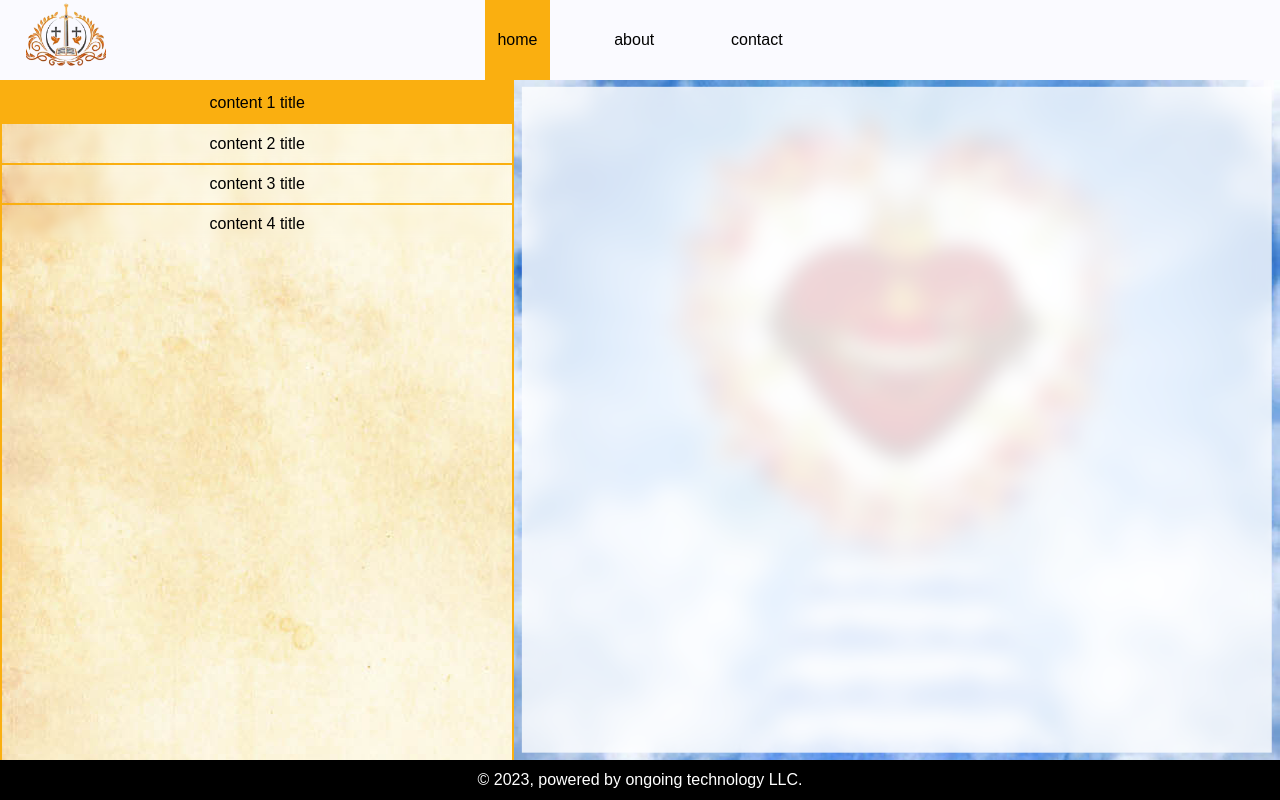
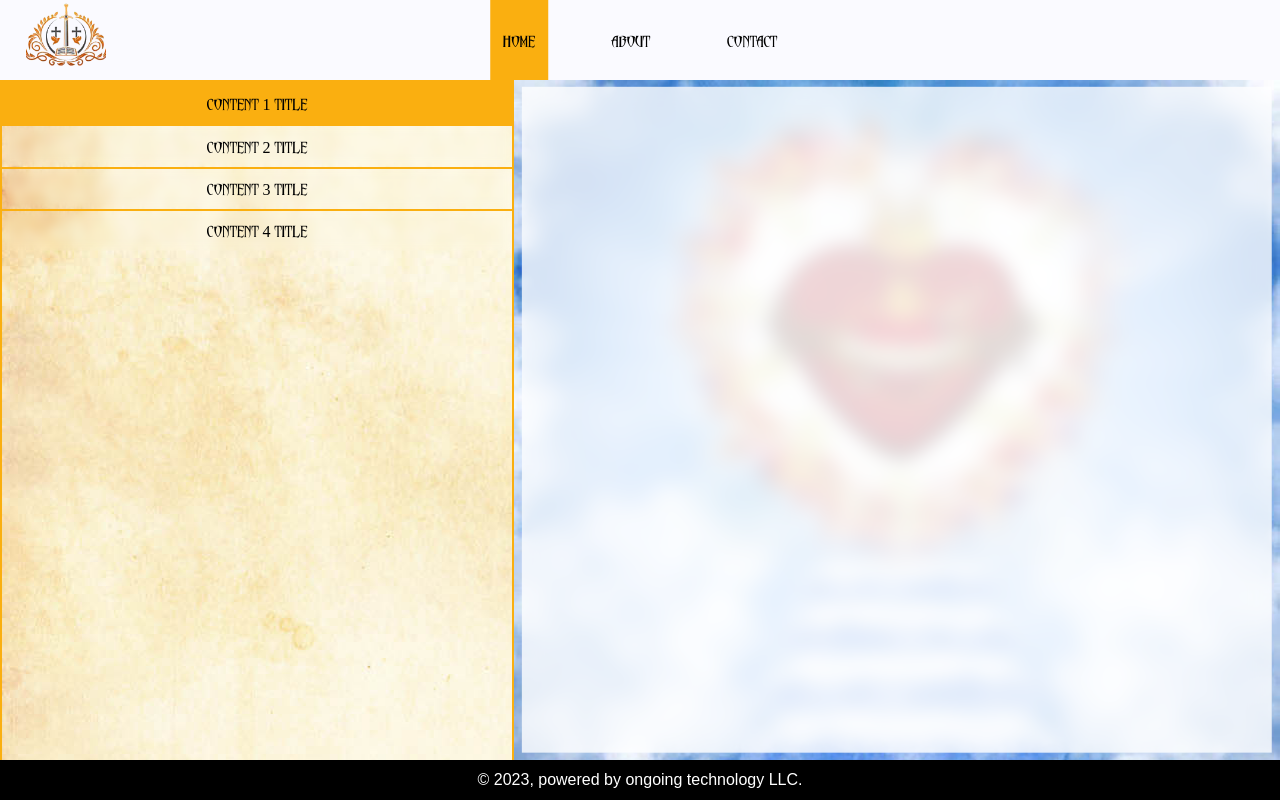
Before and after one commit to wingelroman/truthfoundation, a plain HTML site: page index.html in a window 1280 px wide. Drawn offline with Linux system fonts and the light colour scheme.

Commit message:
Font added

```diff
--- a/style.css
+++ b/style.css
@@ -5,6 +5,10 @@
     outline: none;
     user-select: none;
     font-family: sans-serif;
+}
+@font-face{
+    font-family: mainfont;
+    src: url('./Pentagrams Malefissent.ttf');
 }
 :root{
     --btn-radius: calc(.7vw + .7vh);
@@ -62,6 +66,7 @@
     padding-inline: calc(1vw);
     transition: all .5s;
     cursor: pointer;
+    font-family: mainfont;
 }
 .selected{
     background: var(--main-color);
@@ -135,7 +140,7 @@
     left: 50%;
     transform: translateX(-50%);
     text-align: center;
-    color: var(--main-color);
+    font-family: mainfont;
 }
 .home{
     position: absolute;
@@ -170,6 +175,7 @@
     border-top: calc(.1vh + .1vw) solid var(--main-color);
     backdrop-filter: blur(5px);
     transition: all .5s;
+    font-family: mainfont;
 }
 .content-t:hover{
     background: var(--main-color-sec);
```
Also changed, not shown: PentaGrams Malefissent.ttf (added), logo_part2.png (added).
